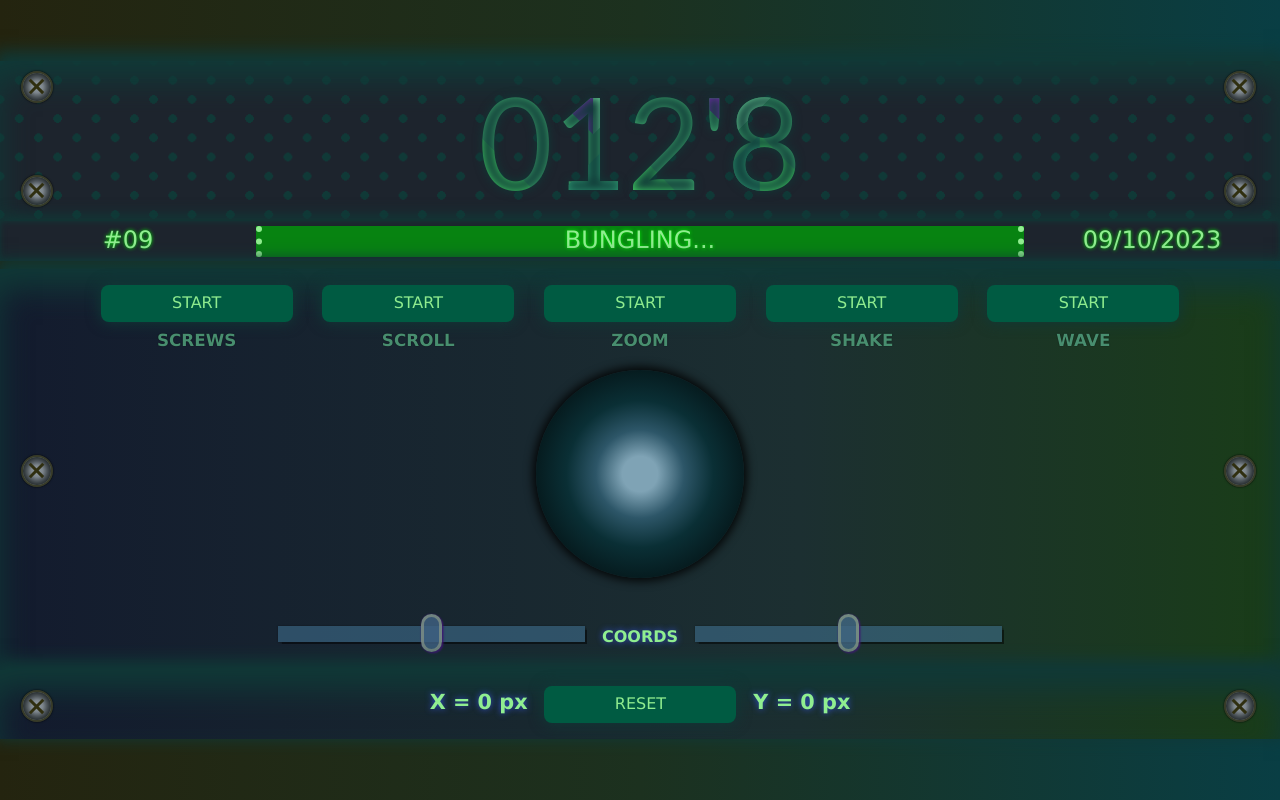
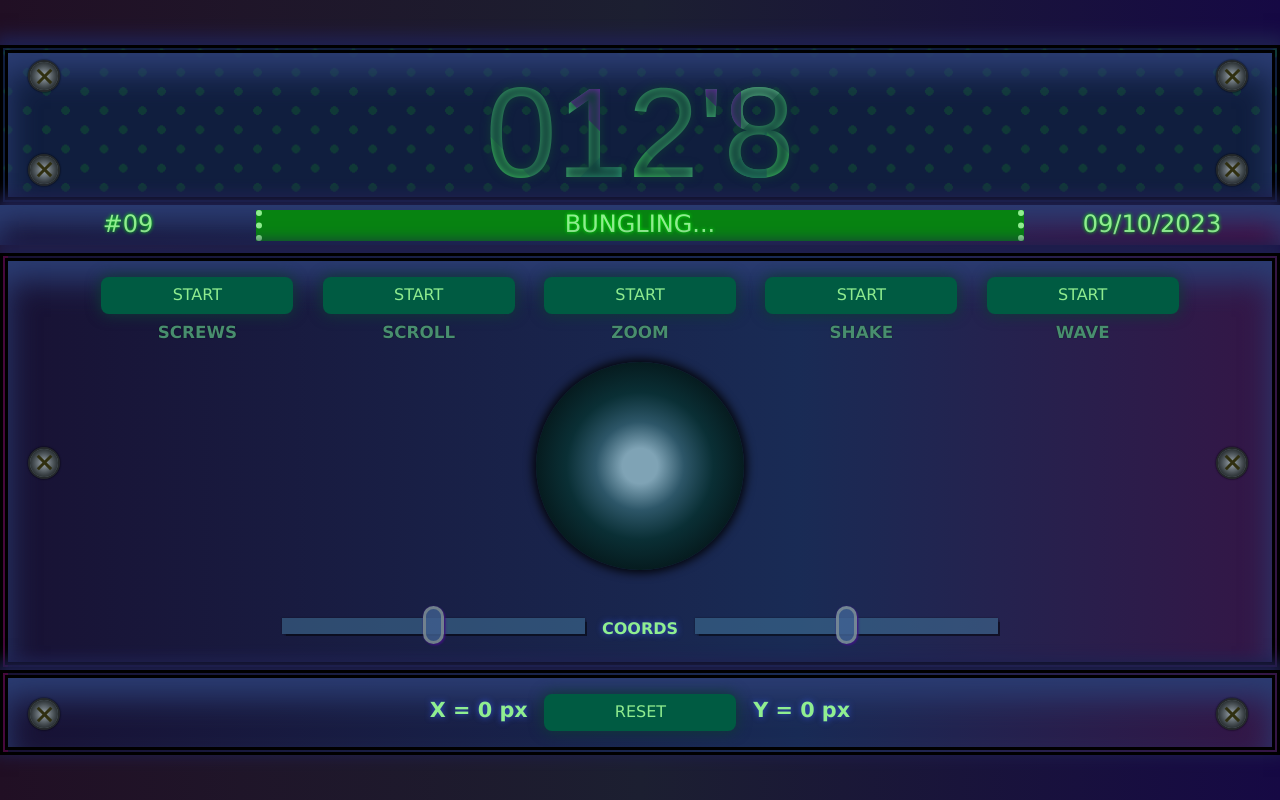
Before and after one commit to Loleus/BANG, a plain HTML site: page index.html in a window 1280 px wide. Drawn offline with Linux system fonts and the light colour scheme.

Commit message:
cssupdate

```diff
--- a/style.css
+++ b/style.css
@@ -14,7 +14,7 @@
 }
 
 body {
-  background: linear-gradient(90deg, #24240f 0%, #1c311f 50%, #093e44 100%);
+  background: linear-gradient(90deg, #210f24 0%, #1c1f31 50%, #160944 100%);
   margin: 0;
   height: 100vh;
   display: flex;
@@ -36,15 +36,13 @@ body {
   max-width: 100vw;
   width: 160vh;
   padding: 0;
-  box-shadow: 0 -5px 15px 5px #103937,
-    inset 0 20px 30px #103937;
-  /* border: 1vh double black; */
+  box-shadow: 0 -5px 15px 5px #1f204f, inset 0 20px 30px #2b3d73;
+  border: 1vh double black;
+  /* background: linear-gradient(90deg, #181234 0%, #192b55 50%, #46083c 100%); */
 }
 
 .bgc {
-  background: radial-gradient(#103937 15%, rgba(0, 0, 0, 0) 16%),
-    radial-gradient(#103937 15%, rgba(0, 0, 0, 0) 16%),
-    #1d242d;
+  background: radial-gradient(#103937 15%, rgba(0, 0, 0, 0) 16%), radial-gradient(#103937 15%, rgba(0, 0, 0, 0) 16%), #101e3e;
   background-position: 0 0, 1.5vw 1.5vw;
   background-size: 3vw 3vw;
 }
@@ -56,8 +54,7 @@ body {
   line-height: 20vh;
   font-size: 16vh;
   margin: 0;
-  font-family: "Trebuchet MS", "Lucida Sans Unicode", "Lucida Grande",
-    "Lucida Sans", Arial, sans-serif;
+  font-family:  Arial, sans-serif;
   background: linear-gradient(135deg, #71da9e 25%, transparent 25%) -2vw 0,
     linear-gradient(225deg, #6e2aa5 25%, transparent 25%) -2vw 0,
     linear-gradient(315deg, #2d9973 25%, transparent 25%),
@@ -86,16 +83,14 @@ main {
   margin: 0 auto;
   width: 100%;
   height: 100%;
-  box-shadow: 0 -5px 15px 5px #103937,
-    inset 0 20px 30px #103937;
-  /* border: 1vh double black; */
-  background: linear-gradient(90deg,
-      #131b2e 0%,
-      #1c2f31 50%,
-      #184608 100%);
+  box-shadow: 0 -5px 15px 5px #1f204f, inset 0 20px 30px #2b3d73;
+  border: 1vh double black;
+  background: linear-gradient(90deg, #181234 0%, #192b55 50%, #46083c 100%);
+  background-size: auto;
   background-size: 125% 100%;
   font-size: 1vw;
   padding: 2vh 0;
+  padding-bottom: 2vh;
   z-index: 0;
 }
 
@@ -105,11 +100,16 @@ main {
   height: 26vh;
   position: relative;
   border-radius: 50%;
-  box-shadow: var(--sx) var(--sy) calc(var(--ss) + 2px) calc(var(--ss) - 5px) rgba(0, 0, 0, 0.884);
-  background-image: radial-gradient(circle at var(--lx) var(--ly), rgb(127, 163, 181) 12%, rgb(45, 86, 104) 30%, rgb(10, 47, 53) 50%, rgb(0, 0, 0) 100%)
+  box-shadow: var(--sx) var(--sy) calc(var(--ss) + 2px) calc(var(--ss) - 5px)
+    rgba(0, 0, 0, 0.884);
+  background-image: radial-gradient(
+    circle at var(--lx) var(--ly),
+    rgb(127, 163, 181) 12%,
+    rgb(45, 86, 104) 30%,
+    rgb(10, 47, 53) 50%,
+    rgb(0, 0, 0) 100%
+  );
 }
-
-;
 
 main span {
   display: inline-block;
@@ -125,13 +125,14 @@ main span {
   max-width: 4vh;
   height: 5vw;
   max-height: 4vh;
-  background: radial-gradient(ellipse at center,
-      rgba(206, 220, 231, 1) 30%,
-      rgba(89, 106, 114, 1) 80%);
+  background: radial-gradient(
+    ellipse at center,
+    rgba(206, 220, 231, 1) 10%,
+    rgba(89, 106, 114, 1) 90%
+  );
   border-radius: 50%;
-  border: 0.2vw solid rgb(56, 59, 40);
-  box-shadow: 0 0px 2px 0px black,
-  inset 0 0 19px #000000;
+  border: 0.2vw solid rgb(36, 40, 42);
+  box-shadow: 0 0px 2px 0px black, inset 0 0 19px #000000;
   z-index: 0;
 }
 
@@ -201,9 +202,9 @@ nav.info {
   /* IE 10+ */
   user-select: none;
   /* Standard syntax */
-  background: #1d242d;
-  box-shadow: 0 -5px 16px 0px #103937,
-    inset 0 0px 6px #103937;
+  background: linear-gradient(90deg, #181234 0%, #192b55 50%, #46083c 100%);
+  box-shadow: 0 -5px 15px 5px #1f204f, inset 0 20px 30px #2b3d73;
+  /* border: 1vh double black; */
 }
 
 nav.info:hover span {
@@ -387,7 +388,6 @@ main button#btn4::after {
 }
 
 @keyframes shaker {
-
   0%,
   100% {
     transform: rotate(0deg);
@@ -569,6 +569,6 @@ div#sliders input:hover {
   opacity: 1;
 }
 
-div#sliders input:hover+output {
+div#sliders input:hover + output {
   opacity: 0.5;
 }
```
